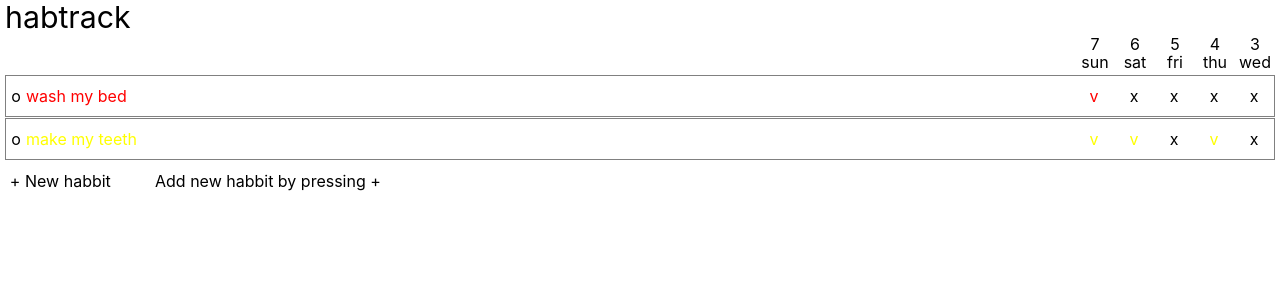
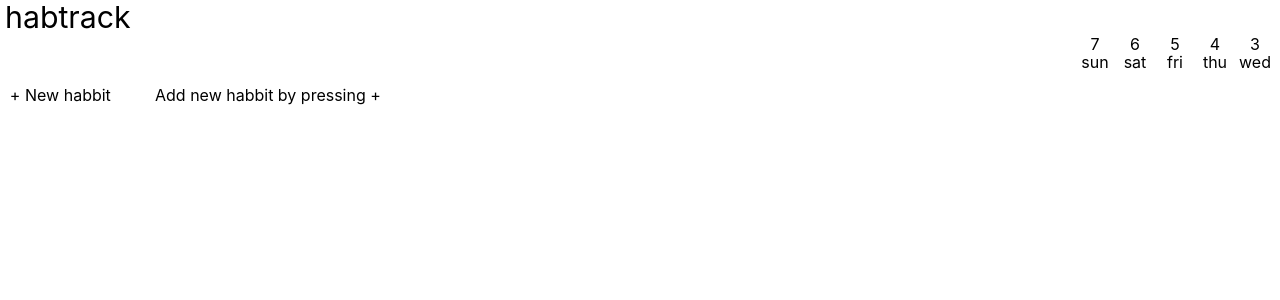
Before and after one commit to viliusddd/habtrack, a Vue app in the folder habtrack/: page / in a window 1280 px wide. Shown: the top 300 px of the page. Built offline with nearby package versions, Linux system fonts and the light colour scheme.

Commit message:
Add initial working habbits pinia store

```diff
--- a/habtrack/src/App.vue
+++ b/habtrack/src/App.vue
@@ -1,12 +1,13 @@
 <script setup>
 import { RouterLink, RouterView } from 'vue-router'
+import { useHabbitsStore } from './stores/HabbitsStore'
+import HabbitPanel from './components/HabbitPanel.vue'
 import { ref } from 'vue'
-import HabbitPanel from './components/HabbitPanel.vue'
+import { storeToRefs } from 'pinia'
 
-const habbits = ref([
-  { id: 1, name: 'wash my bed', color: 'red', marks: [true, false, false, false, false] },
-  { id: 2, name: 'make my teeth', color: 'yellow', marks: [true, true, false, true, false] }
-])
+const habbitsStore = useHabbitsStore()
+habbitsStore.fill()
+// habbitsStore.add(})
 </script>
 
 <template>
@@ -37,11 +38,10 @@ const habbits = ref([
       </div>
       <div class="habbits-container">
         <HabbitPanel
-          v-for="habbit in habbits"
-          :id="habbit.id"
+          v-for="habbit in habbitsStore.habbits"
           :name="habbit.name"
           :color="habbit.color"
-          :marks="habbit.marks"
+          :marks="habbit.days.map(day => day.isMarked)"
           :key="habbit.id"
         />
         <div class="bottom-container">
--- a/habtrack/src/components/HabbitPanel.vue
+++ b/habtrack/src/components/HabbitPanel.vue
@@ -6,7 +6,6 @@ const props = defineProps({
   color: String,
   marks: Array
 })
-console.log(props.marks)
 
 const icons = {
   true: 'v',
--- /dev/null
+++ b/habtrack/src/stores/HabbitsStore.js
@@ -0,0 +1,26 @@
+import { defineStore } from 'pinia'
+import { watch, ref } from 'vue'
+
+export const useHabbitsStore = defineStore('HabbitsStore', () => {
+  const habbits = ref([])
+
+  const key = 'habbits'
+  async function fill() {
+    habbits.value = (await import('@/data/habbits.json')).default
+  }
+  function add(data) {
+    habbits.value.push(data)
+    console.log(habbits)
+
+    //check if localStorage has the key
+    const storageVal = localStorage.getItem(key)
+    if (storageVal) habbits.value = JSON.parse(storageVal)
+
+    // val changes, update the localStorage
+    watch(habbits, newValue => {
+      localStorage.setItem(key, JSON.stringify(newValue)), { deep: true }
+    })
+  }
+
+  return { habbits, add, fill }
+})
```
Also changed, not shown: habtrack/.prettierrc.json.
